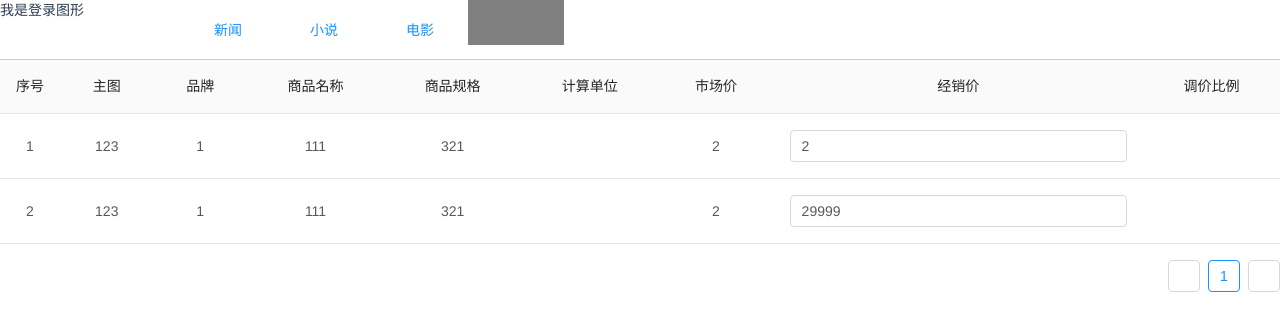
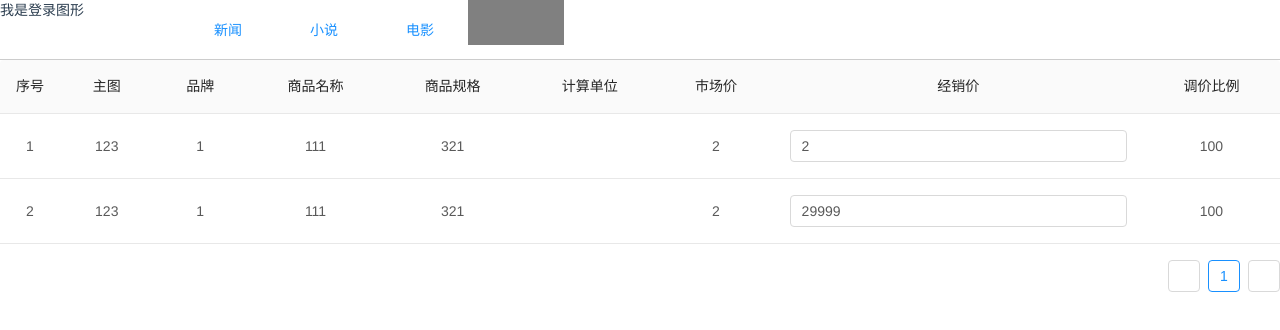
Before and after one commit to montage-f/big_data, a Vue app in the folder big-data-web/: page /antD in a window 1280 px wide. Shown: the top 330 px of the page. Built offline with nearby package versions, Linux system fonts and the light colour scheme.

Commit message:
- [新增] 添加计算属性

```diff
--- a/big-data-web/src/views/AntD.vue
+++ b/big-data-web/src/views/AntD.vue
@@ -9,6 +9,9 @@
                 <a-input placeholder="Basic usage" v-model="soldPrice"
                          @change="e=>handleChange(e,record)"
                 />
+            </template>
+            <template slot="proportion" slot-scope="proportion,record">
+                {{ proportion }}
             </template>
         </a-table>
     </div>
@@ -65,8 +68,8 @@
         {
             title: '调价比例',
             align: 'center',
-            dataIndex: 'D',
-            scopedSlots: { customRender: 'actionA' },
+            dataIndex: 'proportion',
+            scopedSlots: { customRender: 'proportion' },
         },
     ];
     export default {
@@ -74,7 +77,6 @@
         components: {},
         data() {
             return {
-                aaa: '1',
                 columns,
                 datas: [{
                     productBrand: 1,
@@ -105,8 +107,10 @@
         methods: {
             handleChange(e, record) {
                 const id = record.id
+                const { soldPrice, marketPrice } = record
                 const target = this.datas.filter(v => v.id === id)[0]
                 target['soldPrice'] = e.target.value
+                target['proportion'] = (e.target.value / marketPrice).toFixed(2)
             },
         },
     }
```
